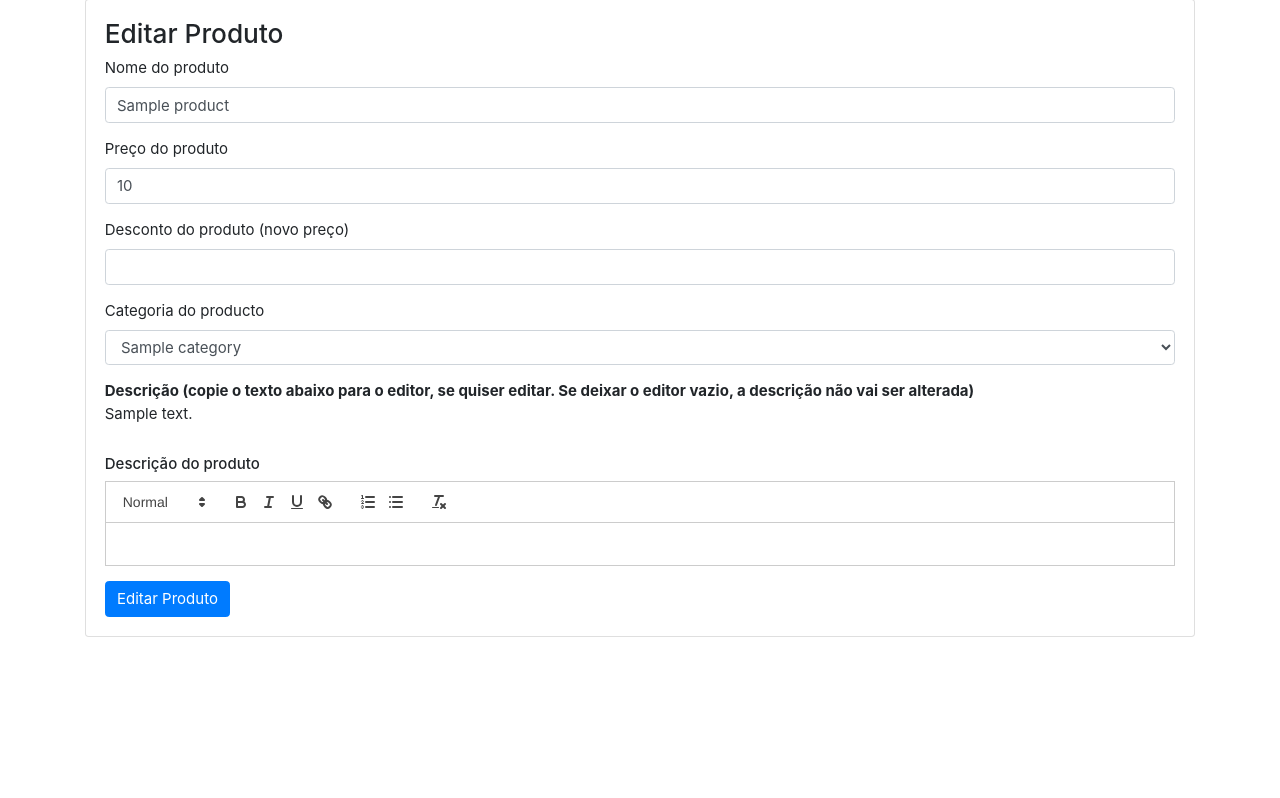
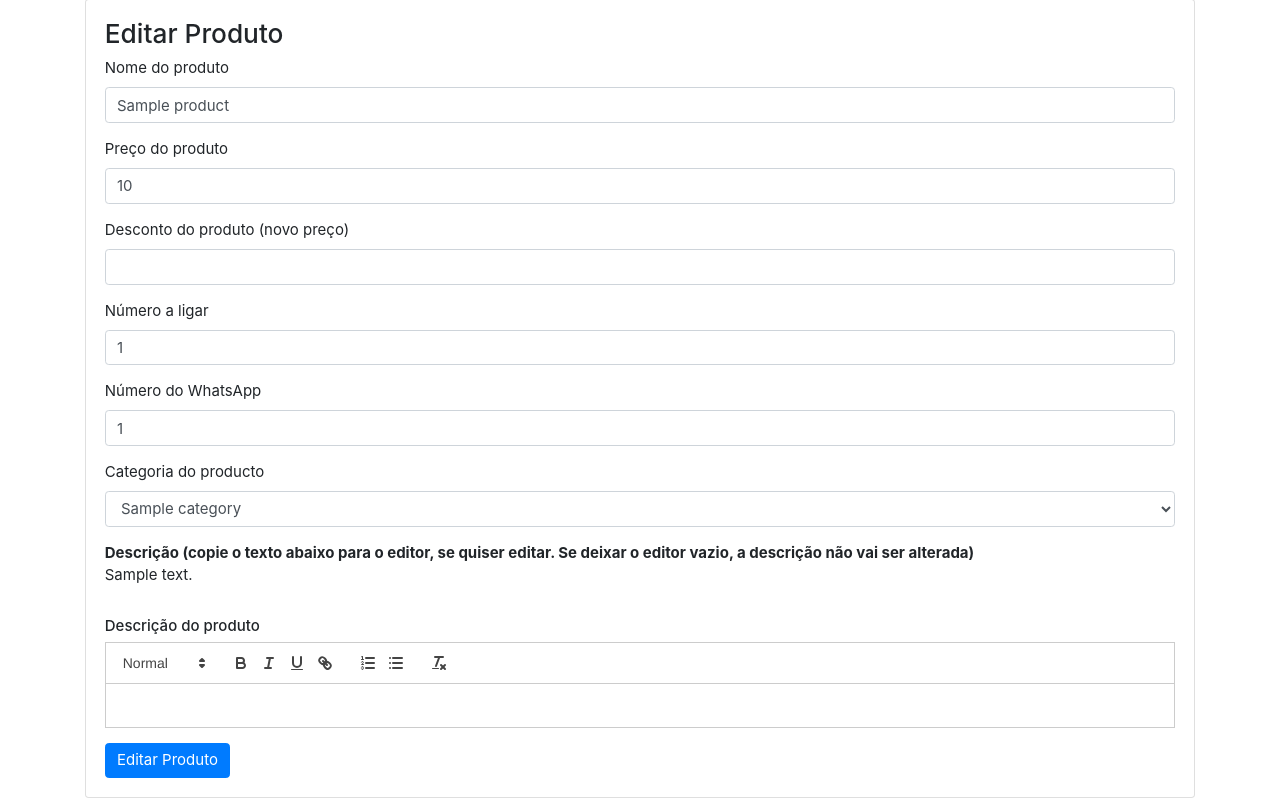
Before and after one commit to arnaldo-github/eagadgets, a Laravel app: template resources/views/product/edit.blade.php in a window 1280 px wide. Shown: the part 55-853 px from the top of the page. Before the commit the page ends 692 px from the top, so only its background shows below. Run offline with Laravel 8, Linux system fonts and the light colour scheme; the template is opened without the code that fills it: most values are stand-ins (such as "Sample title", 1, 10 or a date in 2020); some libraries are stand-ins or nearby versions; some web fonts are replaced.

Commit message:
Adição do número de celular e telefone ao produto

```diff
--- a/app/Http/Controllers/ProductController.php
+++ b/app/Http/Controllers/ProductController.php
@@ -88,6 +88,8 @@ class ProductController extends Controller
         $product->name = $request->name;
         $product->description = $request->description;
         $product->price = $request->price;
+        $product->whatsapp_number = $request->whatsapp_number;
+        $product->phone_number = $request->phone_number;
         $product->sale = $request->sale;
         $product->user_id = auth()->user()->id;
         $product->category_id =   $request->category_id;
@@ -190,6 +192,8 @@ class ProductController extends Controller
         if (strlen($request->description) > 11) {
             $product->description = $request->description;
         }
+        $product->whatsapp_number = $request->whatsapp_number;
+        $product->phone_number = $request->phone_number;
         $product->price = $request->price;
         $product->sale = $request->sale;
         $product->user_id = auth()->user()->id;
--- a/resources/views/general/singleproduct.blade.php
+++ b/resources/views/general/singleproduct.blade.php
@@ -32,10 +32,10 @@
           @if(isset($product->sale) && $product->sale > 0)      <h5 class="center red-text" style=" font-size: 20px;font-weight: 700;">
                     {{$product->sale}} MT <small>(agora)</small></h5> @endif
                 <p id="whatsAppButton"class="center" class="center"><a
-                href="https://wa.me/{{setting('whatsappNumber')}}?text={{$message . ' '. url()->full()}}"
+                href="https://wa.me/{{$product->whatsapp_number}}?text={{$message . ' '. url()->full()}}"
                 style="background-color:  rgb(83, 200, 243) !important;width: 80%; height: 100%; padding-top: 10px; padding-bottom: 10px;" class="btn black">Mandar Mensagem <span class="flaticon-whatsapp"> </span> </a> <br>
                 </p>
-                <p id="callButton" style="margin-top: 10px;" class="center"><a  href="tel:{{setting('phoneNumber')}}" style="background-color:  rgb(83, 200, 243) ;width: 80%; height: 100%; padding-top: 10px; padding-bottom: 10px;" class="btn black">Ligar <span class="flaticon-phone-call"></span>
+                <p id="callButton" style="margin-top: 10px;" class="center"><a  href="tel:{{$product->phone_number}}" style="background-color:  rgb(83, 200, 243) ;width: 80%; height: 100%; padding-top: 10px; padding-bottom: 10px;" class="btn black">Ligar <span class="flaticon-phone-call"></span>
 </a> <br>
                 </p>
             </div>
--- a/resources/views/product/edit.blade.php
+++ b/resources/views/product/edit.blade.php
@@ -58,6 +58,16 @@
                 <div class="form-group">
                     <label for="sale">Desconto do produto (novo preço)</label>
                     <input type="number" step=".01" min="0" value="{{$product->sale}}"  class="form-control" name="sale" id="sale">
+                </div>
+                <div class="form-group">
+                    <label for="phone_number">Número a ligar</label>
+                    <input type="text" maxlength="255" value="{{$product->phone_number}}"
+                    required class="form-control" name="phone_number" id="phone_number">
+                </div>
+                <div class="form-group">
+                    <label for="whatsapp_number">Número do WhatsApp</label>
+                    <input type="text" maxlength="255" value="{{$product->whatsapp_number}}"
+                    required class="form-control" name="whatsapp_number" id="whatsapp_number">
                 </div>
 
 
```
Also changed, not shown: app/Http/Controllers/ProdutcController.php (deleted, +0 -10 lines), resources/views/product/create.blade.php (+10 -2 lines), database/migrations/2020_12_20_142034_add_number_to_products_table.php (added).
